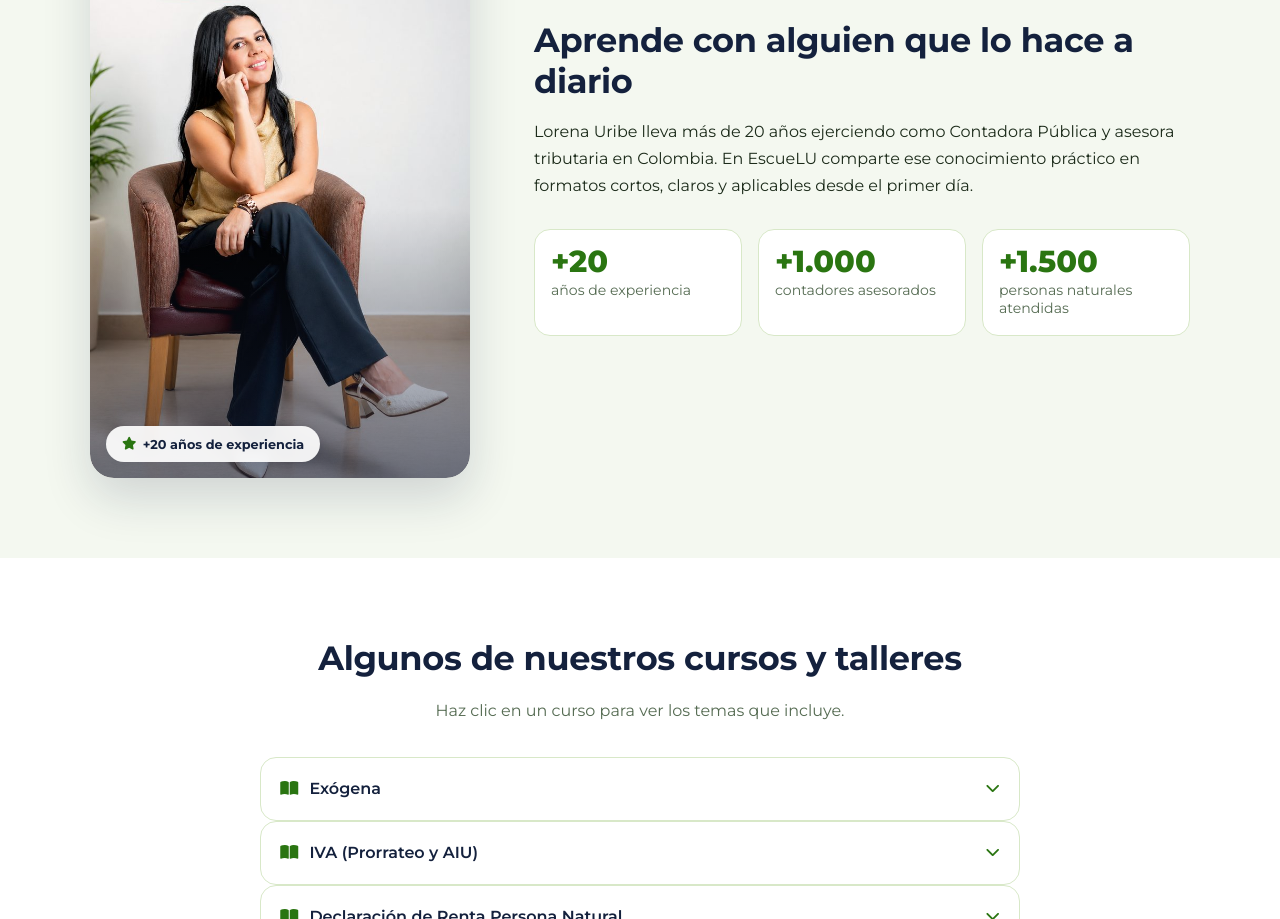
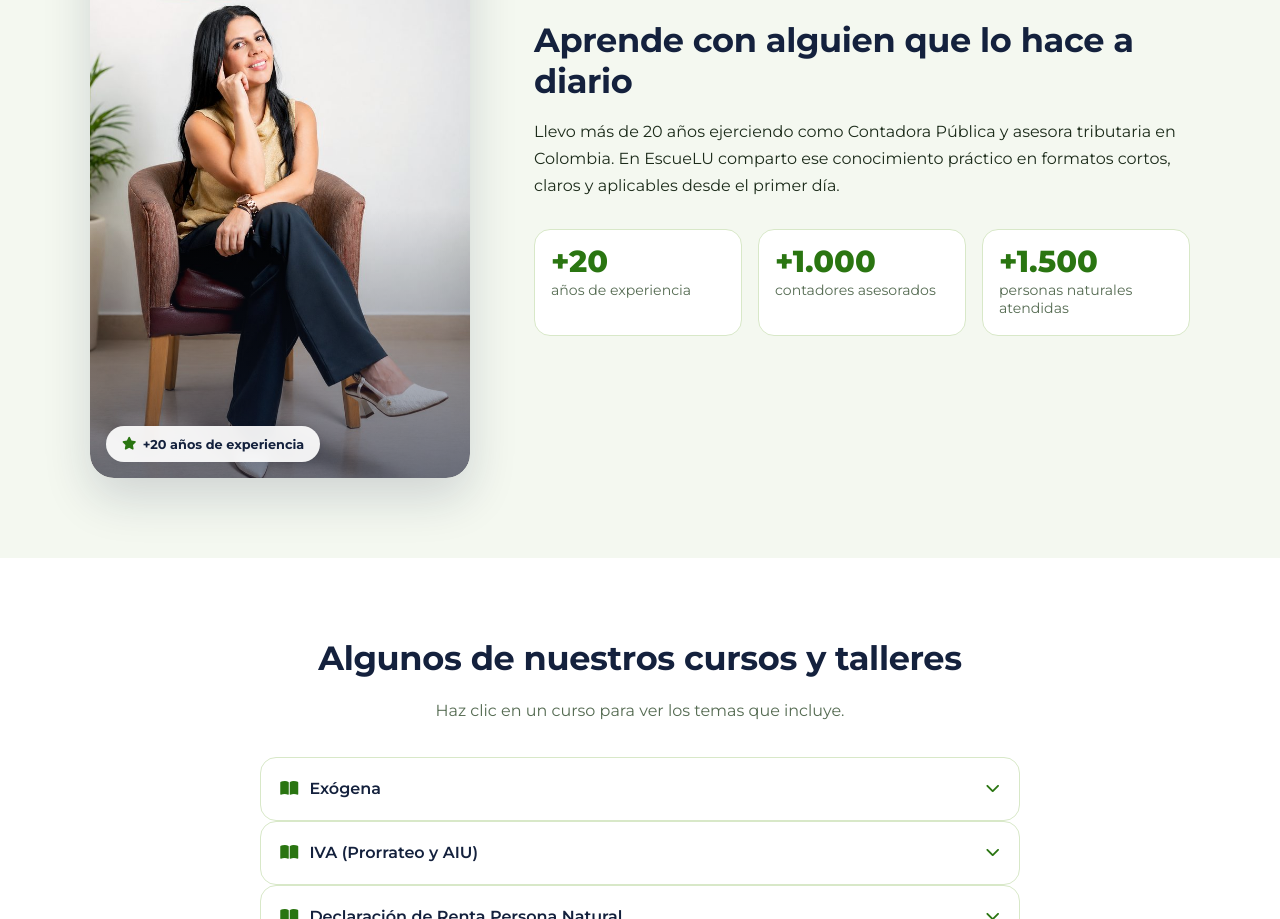
Before and after one commit to LorenaContadora/landing-page-lorena-uribe-hotmart, a plain HTML site: page index.html in a window 1280 px wide. Shown: the part 1468-2387 px from the top of the page. Drawn offline with Linux system fonts and the light colour scheme.

Commit message:
Insrción de links detras de los botones de compras y planes, además de ajustes de texto

```diff
--- a/index.html
+++ b/index.html
@@ -102,7 +102,7 @@
     </div>
     <div>
       <h2 id="t-lorena">Aprende con alguien que lo hace a diario</h2>
-      <p>Lorena Uribe lleva más de 20 años ejerciendo como Contadora Pública y asesora tributaria en Colombia. En EscueLU comparte ese conocimiento práctico en formatos cortos, claros y aplicables desde el primer día.</p>
+      <p>Llevo más de 20 años ejerciendo como Contadora Pública y asesora tributaria en Colombia. En EscueLU comparto ese conocimiento práctico en formatos cortos, claros y aplicables desde el primer día.</p>
       <ul class="stats">
         <li><strong data-count="20">+20</strong> años de experiencia</li>
         <li><strong data-count="1000">+1.000</strong> contadores asesorados</li>
```
